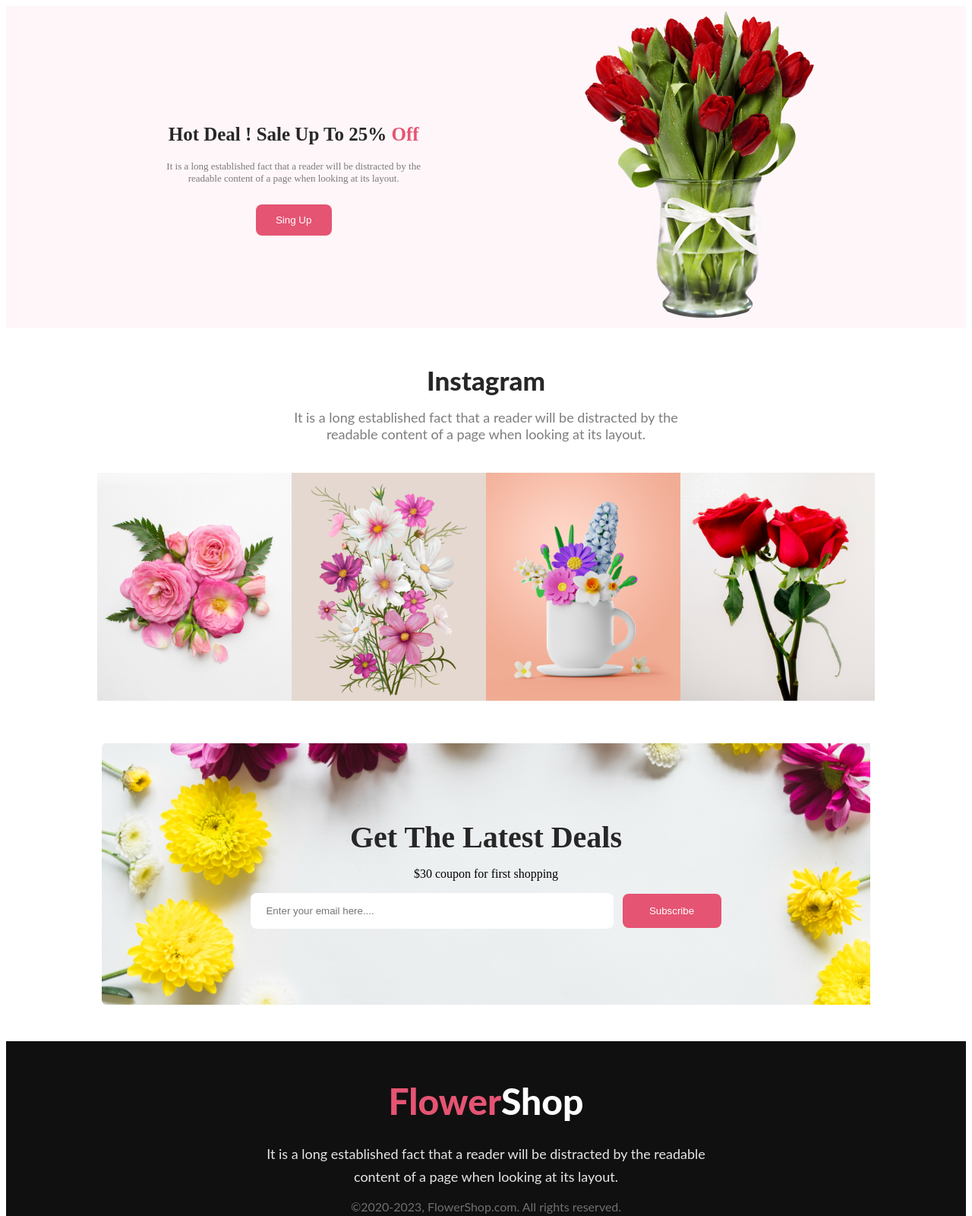
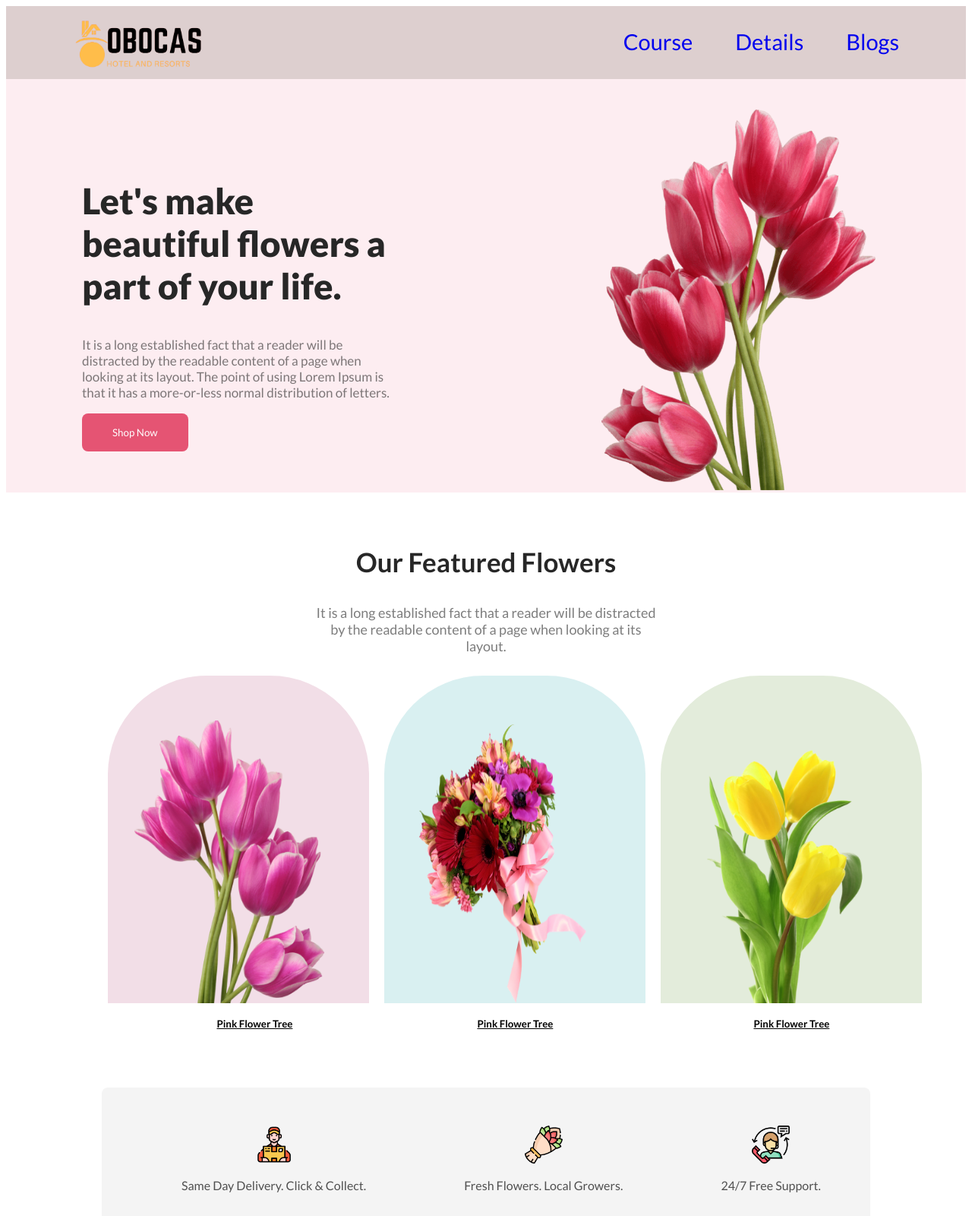
Before and after one commit to MDMAZUMDER/milestone-one, a plain HTML site: page index.html in a window 1280 px wide. Shown: the top 1600 px of the page at 76% size. Drawn offline with Linux system fonts and the light colour scheme.

Commit message:
project update

```diff
--- a/index.html
+++ b/index.html
@@ -5,12 +5,85 @@
   <meta charset="UTF-8">
   <meta name="viewport" content="width=device-width, initial-scale=1.0">
   <title>first assignment</title>
+  <link rel="preconnect" href="https://fonts.googleapis.com">
+  <link rel="preconnect" href="https://fonts.gstatic.com" crossorigin>
+  <link
+    href="https://fonts.googleapis.com/css2?family=Lato:ital,wght@0,100;0,300;0,400;0,700;0,900;1,100;1,300;1,400;1,700&display=swap"
+    rel="stylesheet">
   <link rel="stylesheet" href="styles/style.css">
 
 </head>
 
 <body>
   <main>
+    <header>
+      <nav>
+        <div class="logo">
+          <img src="img/logo-footer.png" alt="">
+        </div>
+        <div class="manu">
+          <ul>
+            <li><a href="#">Course</a></li>
+            <li><a href="#">Details</a></li>
+            <li><a href="#">Blogs</a></li>
+          </ul>
+        </div>
+      </nav>
+    </header>
+    <section class="top-fate">
+      <div class="top-left">
+        <h1>Let's make <br> beautiful flowers a part of your life.</h1>
+        <p>It is a long established fact that a reader will be distracted by the readable content of a page when looking
+          at its
+          layout. The point of using Lorem Ipsum is that it has a more-or-less normal distribution of letters.</p>
+        <button>Shop Now</button>
+      </div>
+      <div class="top-right">
+        <img src="img/pngwing 10.png" alt="">
+      </div>
+
+    </section>
+    <section class="Featured-section">
+      <div class="Featured-top">
+        <h3>Our Featured Flowers</h3>
+        <p>It is a long established fact that a reader will be distracted by the readable content of a page when looking
+          at its
+          layout.</p>
+      </div>
+      <div class="Featured-bottom">
+        <ul>
+          <li>
+            <img style="background-color: #A7216226;margin-left:-32px;" src="img/pngwing 6.png" alt="">
+            <h5>Pink Flower Tree</h5>
+          </li>
+          <li>
+            <img style="background-color: #0597A026;" src="img/pngwing 5.png" alt="">
+            <h5>Pink Flower Tree</h5>
+          </li>
+          <li>
+            <img style="background-color: #477D1126;" src="img/pngwing 7.png" alt="">
+            <h5>Pink Flower Tree</h5>
+          </li>
+        </ul>
+      </div>
+    </section>
+    <section class="bonas-section">
+      <ul>
+        <li>
+          <img src="img/Group 57.png" alt="">
+          <p>Same Day Delivery. Click & Collect.</p>
+        </li>
+        <li>
+          <img src="img/Group 58.png" alt="">
+          <p>Fresh Flowers. Local Growers.</p>
+        </li>
+        <li>
+          <img src="img/Group 59.png" alt="">
+          <p>24/7 Free Support.</p>
+        </li>
+      </ul>
+
+    </section>
     <section class="hot-deal-section">
       <div class="hot-deal-left">
 
--- a/styles/style.css
+++ b/styles/style.css
@@ -1,3 +1,135 @@
+* {
+  font-family: 'Lato', sans-serif;
+}
+nav {
+  display: flex;
+  justify-content: space-between;
+  background-color: #ddcfcf;
+  height: 96px;
+}
+.logo img {
+  height: 67px;
+  margin-top: 17px;
+  margin-left: 88px;
+}
+
+.manu ul {
+  display: flex;
+  list-style: none;
+  margin-right: 60px;
+}
+.manu ul li {
+  margin-top: -16px;
+  list-style: none;
+  height: 49px;
+  font-size: 29px;
+  padding: 17px 28px;
+  padding-top: 29px;
+}
+.manu ul li a {
+  text-decoration: none;
+}
+.manu ul li:hover {
+  background-color: #ddcfcf;
+  box-shadow: 1px 1px 6px #cdadad;
+}
+.top-fate {
+  width: 100%;
+  background-color: #e554731a;
+  align-items: center;
+  padding-top: 38px;
+  display: flex;
+  margin-bottom: 70px;
+}
+.top-left {
+  margin-left: 100px;
+}
+.top-left h1 {
+  color: #272727;
+  font-size: 47px;
+  font-weight: 800;
+}
+.top-left p {
+  color: #27272799;
+  font-size: 17px;
+}
+.top-left button {
+  border-radius: 8px;
+  background: #e55473;
+  color: #fff;
+  border: none;
+  padding: 17px 40px;
+  gap: 10px;
+}
+.top-right img {
+  height: 503px;
+  margin-right: 100px;
+  margin-left: 255px;
+}
+.bonas-section {
+  border-radius: 8px;
+  background-color: #2727270d;
+  height: 220px;
+  margin: auto;
+  width: 80%;
+  margin-bottom: 50px;
+}
+.bonas-section ul {
+  display: flex;
+  text-align: center;
+  justify-content: space-around;
+}
+.Featured-section {
+  width: 80%;
+  margin: auto;
+  text-align: center;
+}
+
+.Featured-top {
+  width: 45%;
+  margin: auto;
+}
+.Featured-top h3 {
+  color: #272727;
+  font-size: 35px;
+}
+.Featured-top p {
+  color: #27272799;
+  font-size: 18px;
+}
+
+.Featured-bottom ul {
+  display: flex;
+  justify-content: space-around;
+}
+.Featured-bottom ul li {
+  list-style: none;
+}
+.Featured-bottom ul li img {
+  height: 372px;
+  padding-top: 59px;
+  padding-left: 35px;
+  margin: 10px;
+  padding-right: 59px;
+  width: 250px;
+  border-radius: 130px 130px 0px 0px;
+}
+.Featured-bottom ul li h5 {
+  text-decoration: underline;
+  margin-bottom: 60px;
+  margin-top: 6px;
+}
+.bonas-section ul li {
+  list-style: none;
+}
+.bonas-section ul li img {
+  height: 50px;
+  margin-top: 50px;
+}
+.bonas-section ul li p {
+  color: #272727cc;
+  font-size: 16px;
+}
 .hot-deal-section {
   background-color: #e554730d;
   width: 100%;
@@ -28,12 +160,7 @@
   margin-top: 13px;
   border: none;
 }
-.hot-deal-right {
-}
-.hot-deal-right img {
-}
 .Instagram-section {
-  font-family: Lato;
   width: 81%;
   margin: auto;
 }
@@ -99,7 +226,6 @@ footer {
   background: #111010;
   height: 300px;
   width: 100%;
-  font-family: Lato;
   text-align: center;
 }
 footer h3 {
```
Also changed, not shown: img/logo-footer.png (added).
